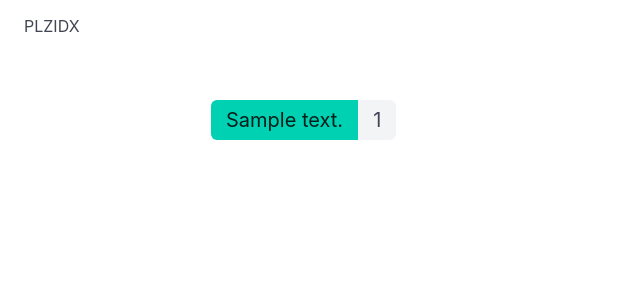
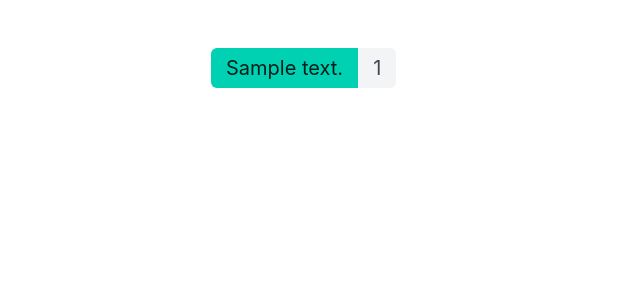
Before and after one commit to Chaostreff-Potsdam/hedgedoc-tag-searcher, a Python web app: template plzidx/templates/index.html in a window 1280 px wide. Shown: the top 300 px of the page, without its empty margins (0-640 px from the left). Run offline with Jinja, Linux system fonts and the light colour scheme; the template is opened without the code that fills it: most values are stand-ins (such as "Sample title", 1, 10 or a date in 2020); some libraries are stand-ins or nearby versions.

Commit message:
Ditch font awesome

```diff
--- a/plzidx/__init__.py
+++ b/plzidx/__init__.py
@@ -1,7 +1,6 @@
 import os
 
 from flask import Flask, g
-from flask_font_awesome import FontAwesome
 
 def create_app(test_config=None):
     ### App Setup
@@ -31,9 +30,6 @@ def create_app(test_config=None):
     from . import cli
     cli.init_cli(app)
 
-    font_awesome = FontAwesome()
-    font_awesome.init_app(app)
-
     @app.before_request
     @cli.with_hedgedoc_g
     def before_request():
--- a/plzidx/config_template.py
+++ b/plzidx/config_template.py
@@ -5,7 +5,6 @@ default_config = dict(
 	SECRET_KEY="development",
 	MARKER_TAG="plzidx",
 	INDEX_ALL_PADS=False,
-	FONT_AWESOME_SERVE_LOCAL=True,
 )
 
 def create_config_template():
@@ -35,7 +34,4 @@ SQLALCHEMY_DATABASE_URI =
 
 ## If the MARKER_TAG should be ignored and all pads indexed instead
 # INDEX_ALL_PADS = {default_config["INDEX_ALL_PADS"]}
-
-## Config value overrding default of https://github.com/sgraaf/font-awesome-flask
-# FONT_AWESOME_SERVE_LOCAL = True
 """
--- a/plzidx/templates/base.html
+++ b/plzidx/templates/base.html
@@ -10,36 +10,9 @@
     <link rel="stylesheet" href="{{ url_for('static', filename='css/bulma.min.css') }}">
   {% endif %}
 
-  {{ font_awesome.load_js() }}
-
   {% block additional_static_files %}{% endblock %}
 </head>
 <body>
-
-<nav class="navbar" role="navigation" aria-label="main navigation">
-  <div class="navbar-brand">
-    <span class="navbar-item">
-      {% if config.BRAND_LOGO_URL %}
-        <img class="brand-logo" src="{{ config.BRAND_LOGO_URL }}">
-      {% else %}
-		<i class="fa-solid fa-magnifying-glass-arrow-right fa-2x brand-logo"></i>
-      {% endif %}
-      PLZIDX
-    </span>
-    <a role="button" class="navbar-burger" aria-label="menu" aria-expanded="false" data-target="plzidx-navbar">
-      <span aria-hidden="true"></span>
-      <span aria-hidden="true"></span>
-      <span aria-hidden="true"></span>
-	</a>
-  </div>
-
-  <div id="plzidx-navbar" class="navbar-menu">
-    <div class="navbar-start">
-    </div>
-  </div>
-</nav>
-
-
 <main>
 <section class="section">
   <div class="container">
--- a/requirements.txt
+++ b/requirements.txt
@@ -1,5 +1,4 @@
 Flask
-Font-Awesome-Flask
 Flask-SQLAlchemy
 
 psycopg2-binary
```
